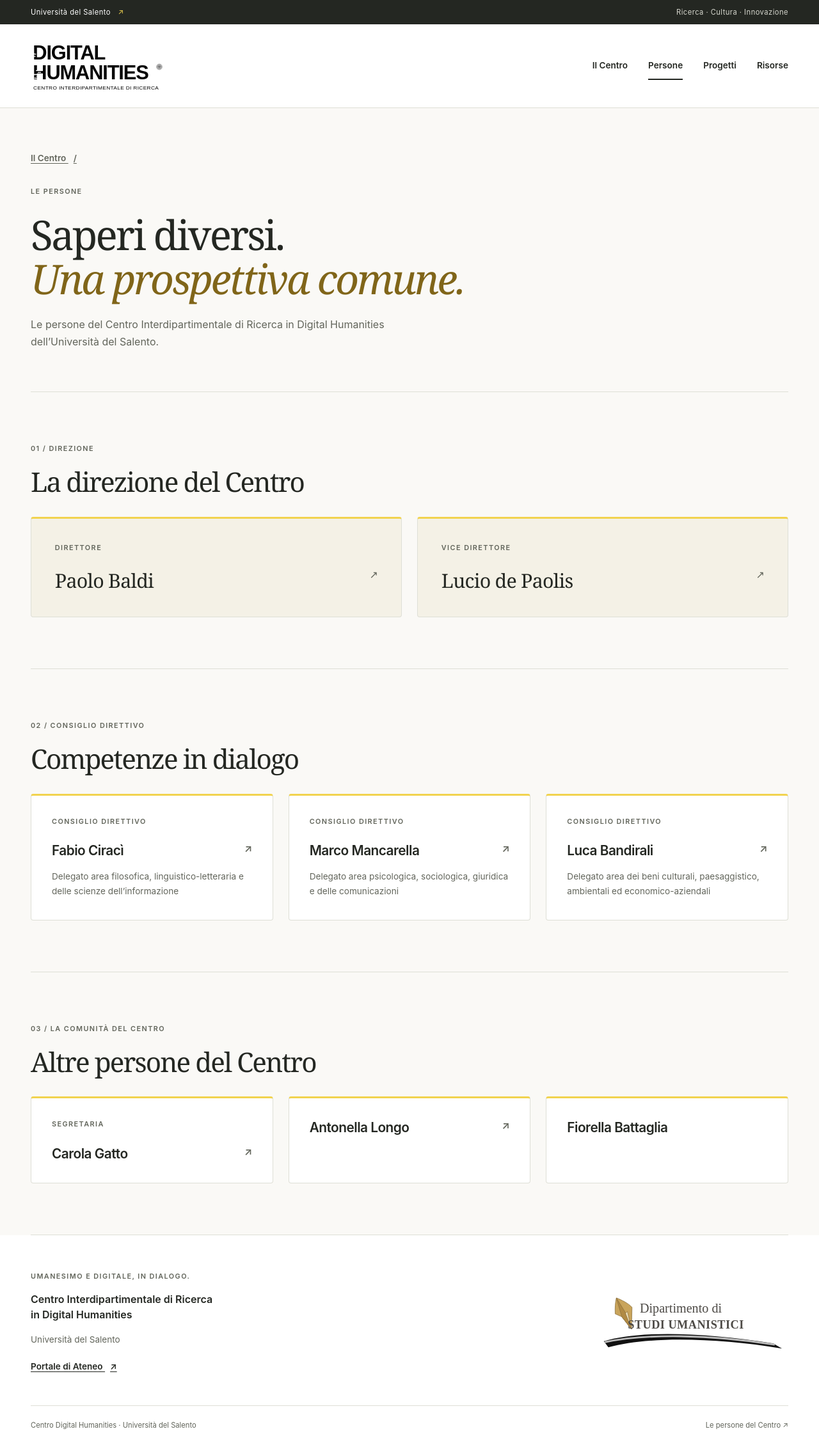
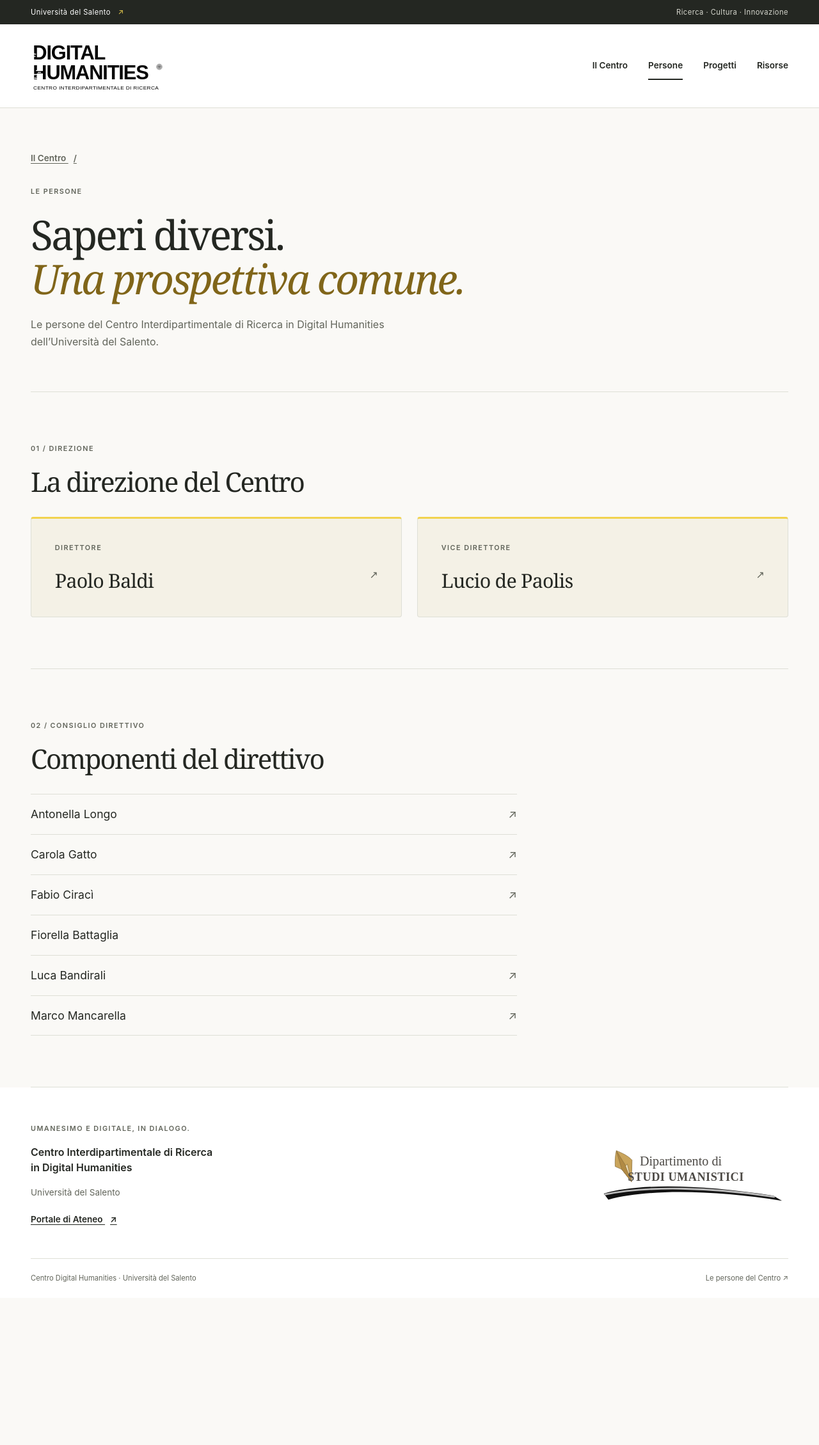
Before and after one commit to centrodh-unisalento/centrodh-unisalento.github.io, a Jekyll site: the page built from persone.html, in a window 1280 px wide. Shown: the whole page at 64% size. Built offline with Jekyll 4.4.1, drawn with Linux system fonts in a browser that asks for light colours; after the commit the page ends 2029 px from its top, so only the background shows below that.

Commit message:
Show all council members in one simple list
Co-authored-by: Copilot <223556219+Copilot@users.noreply.github.com>

```diff
--- a/assets/main.scss
+++ b/assets/main.scss
@@ -111,8 +111,7 @@ section { scroll-margin-top: 2rem; }
 .people-hero h1 { max-width: 20ch; margin-block: 1.5rem; font-size: clamp(2.6rem, 5vw, 4.3rem); }
 .people-hero > p:last-child { color: $muted; max-width: 60ch; }
 .section-heading { margin-bottom: 2rem; }
-.leadership-grid, .people-grid { display: grid; gap: 1.5rem; grid-template-columns: repeat(3, minmax(0, 1fr)); }
-.leadership-grid { grid-template-columns: repeat(2, minmax(0, 1fr)); }
+.leadership-grid { display: grid; gap: 1.5rem; grid-template-columns: repeat(2, minmax(0, 1fr)); }
 .person-card { padding: 2rem; border: 1px solid $line; border-top: 3px solid $yellow; border-radius: 4px; background: #fff; }
 .person-card .eyebrow { margin-bottom: 1.5rem; }
 .person-card h3 { margin-bottom: 1rem; }
@@ -123,6 +122,12 @@ section { scroll-margin-top: 2rem; }
 .person-card > :last-child { margin-bottom: 0; }
 .leadership-card { padding: 2.3rem; background: #f4f1e6; }
 .leadership-card h3 { font-family: Georgia, "Times New Roman", serif; font-size: 1.9rem; font-weight: 400; }
+.council-list { max-width: 760px; padding: 0; margin: 0; list-style: none; font-size: 1.1rem; }
+.council-list li { padding: 1rem 0; border-bottom: 1px solid $line; }
+.council-list li:first-child { border-top: 1px solid $line; }
+.council-list a { display: flex; justify-content: space-between; gap: 1rem; text-decoration: none; }
+.council-list a:hover { text-decoration: underline; }
+.council-list span { color: $muted; }
 
 @media (max-width: 1000px) {
   .wrapper { width: calc(100% - 64px); }
@@ -131,7 +136,6 @@ section { scroll-margin-top: 2rem; }
   .hero-art { min-height: 470px; }
   .intro-section, .projects-section { gap: 3rem; }
   .resource-action { display: none; }
-  .people-grid { gap: 1rem; }
   .person-card { padding: 1.5rem; }
 }
 @media (max-width: 760px) {
@@ -149,7 +153,6 @@ section { scroll-margin-top: 2rem; }
   .topic-strip { font-size: .6rem; letter-spacing: .03em; }
   .footer-inner { align-items: flex-start; gap: 2rem; }
   .department-brand { width: 240px; }
-  .people-grid { grid-template-columns: 1fr; }
 }
 @media (max-width: 540px) {
   .wrapper { width: calc(100% - 40px); }
--- a/persone.html
+++ b/persone.html
@@ -30,42 +30,14 @@ permalink: /persone/
 <section class="content-section people-section" aria-labelledby="consiglio-title">
   <div class="section-heading">
     <p class="eyebrow">02 / Consiglio Direttivo</p>
-    <h2 id="consiglio-title">Competenze in dialogo</h2>
+    <h2 id="consiglio-title">Componenti del direttivo</h2>
   </div>
-  <div class="people-grid">
-    <article class="person-card">
-      <p class="eyebrow">Consiglio Direttivo</p>
-      <h3><a href="https://www.unisalento.it/scheda-utente/-/people/fabio.ciraci">Fabio Ciracì <span aria-hidden="true">↗</span></a></h3>
-      <p>Delegato area filosofica, linguistico-letteraria e delle scienze dell’informazione</p>
-    </article>
-    <article class="person-card">
-      <p class="eyebrow">Consiglio Direttivo</p>
-      <h3><a href="https://www.unisalento.it/scheda-utente/-/people/marco.mancarella">Marco Mancarella <span aria-hidden="true">↗</span></a></h3>
-      <p>Delegato area psicologica, sociologica, giuridica e delle comunicazioni</p>
-    </article>
-    <article class="person-card">
-      <p class="eyebrow">Consiglio Direttivo</p>
-      <h3><a href="https://www.unisalento.it/scheda-utente/-/people/luca.bandirali">Luca Bandirali <span aria-hidden="true">↗</span></a></h3>
-      <p>Delegato area dei beni culturali, paesaggistico, ambientali ed economico-aziendali</p>
-    </article>
-  </div>
+  <ul class="council-list">
+    <li><a href="https://www.unisalento.it/scheda-utente/-/people/antonella.longo">Antonella Longo <span aria-hidden="true">↗</span></a></li>
+    <li><a href="https://www.unisalento.it/scheda-utente/-/people/carola.gatto">Carola Gatto <span aria-hidden="true">↗</span></a></li>
+    <li><a href="https://www.unisalento.it/scheda-utente/-/people/fabio.ciraci">Fabio Ciracì <span aria-hidden="true">↗</span></a></li>
+    <li>Fiorella Battaglia</li>
+    <li><a href="https://www.unisalento.it/scheda-utente/-/people/luca.bandirali">Luca Bandirali <span aria-hidden="true">↗</span></a></li>
+    <li><a href="https://www.unisalento.it/scheda-utente/-/people/marco.mancarella">Marco Mancarella <span aria-hidden="true">↗</span></a></li>
+  </ul>
 </section>
-
-<section class="content-section people-section" aria-labelledby="comunita-title">
-  <div class="section-heading">
-    <p class="eyebrow">03 / La comunità del Centro</p>
-    <h2 id="comunita-title">Altre persone del Centro</h2>
-  </div>
-  <div class="people-grid">
-    <article class="person-card">
-      <p class="eyebrow">Segretaria</p>
-      <h3><a href="https://www.unisalento.it/scheda-utente/-/people/carola.gatto">Carola Gatto <span aria-hidden="true">↗</span></a></h3>
-    </article>
-    <article class="person-card">
-      <h3><a href="https://www.unisalento.it/scheda-utente/-/people/antonella.longo">Antonella Longo <span aria-hidden="true">↗</span></a></h3>
-    </article>
-    <article class="person-card">
-      <h3>Fiorella Battaglia</h3>
-    </article>
-  </div>
-</section>
```
